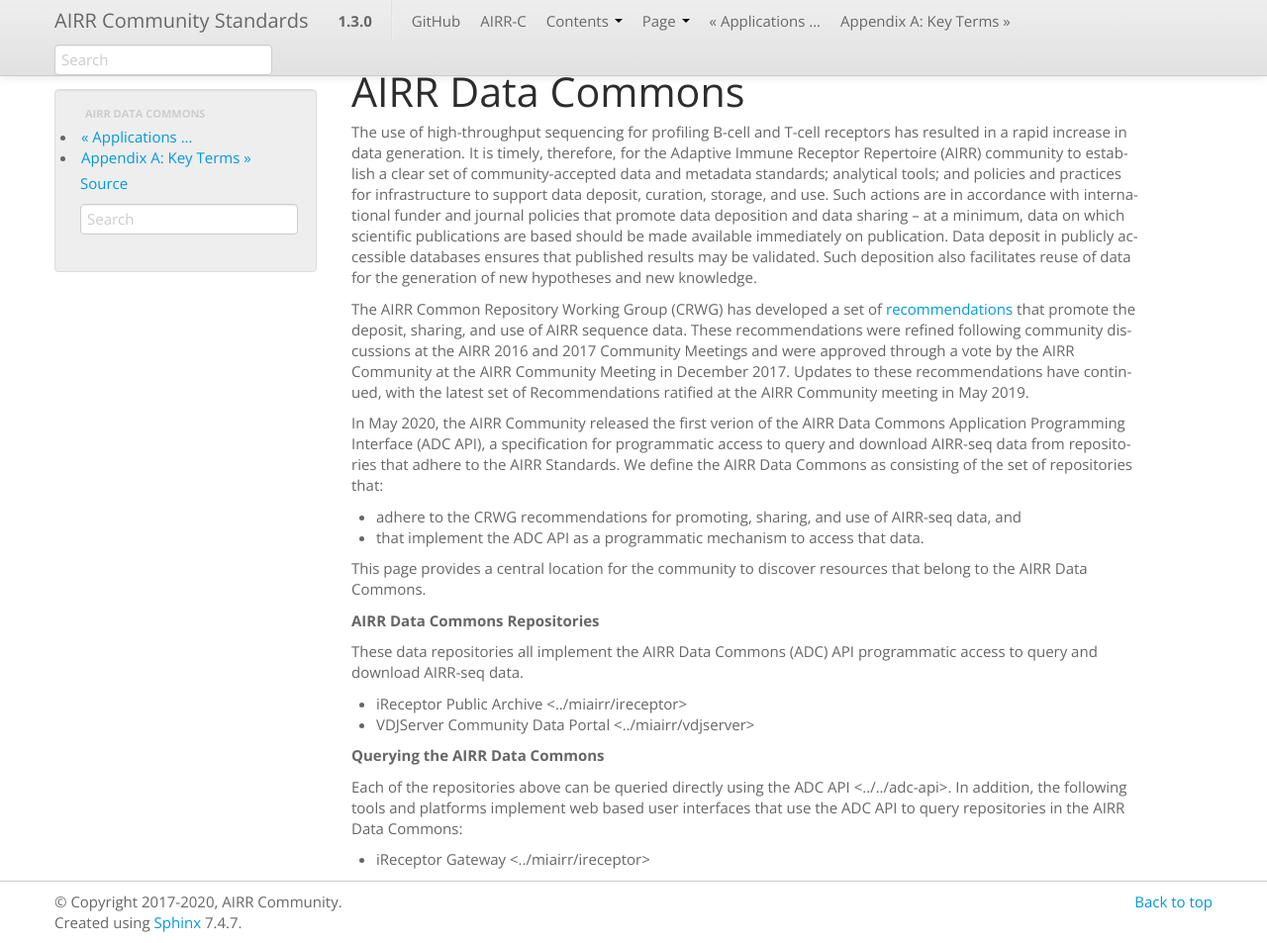
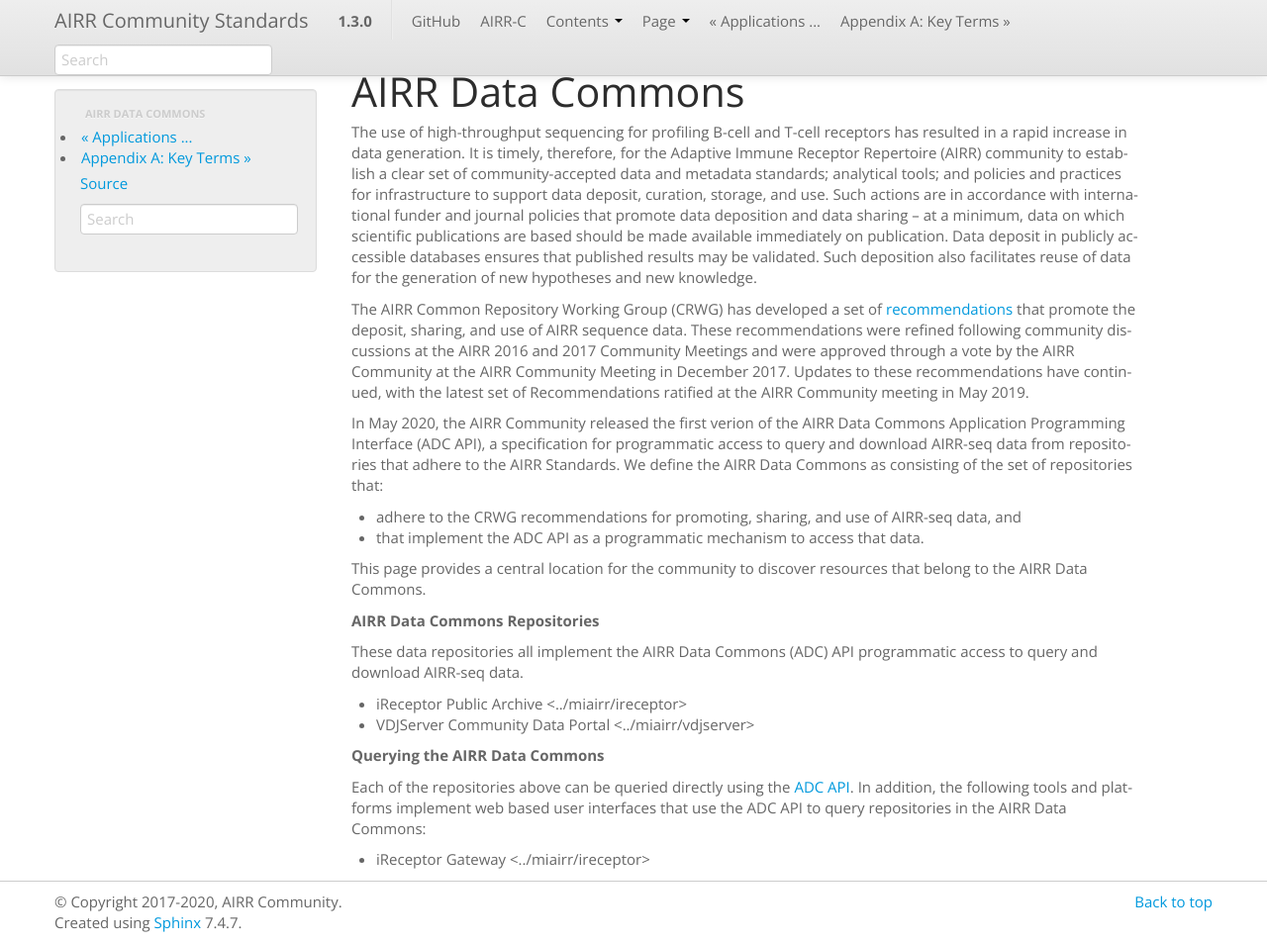
Before and after one commit to airr-community/airr-standards, a Sphinx documentation site: the page built from docs/api/adc.rst, in a window 1280 px wide and 953 px high. Shown: the whole window at 99% size. Built offline with Sphinx 7.4.7, drawn with Linux system fonts in a browser that asks for light colours; pages that are not in the unit, such as notebooks, are missing from menus.

Commit message:
Fix link

```diff
--- a/docs/api/adc.rst
+++ b/docs/api/adc.rst
@@ -49,7 +49,7 @@ query and download AIRR-seq data.
 
 **Querying the AIRR Data Commons**
 
-Each of the repositories above can be queried directly using the ADC API <../../adc-api>. In addition, the
+Each of the repositories above can be queried directly using the `ADC API <adc-api>`_. In addition, the
 following tools and platforms implement web based user interfaces that use the ADC API to query repositories
 in the AIRR Data Commons:
 
```
